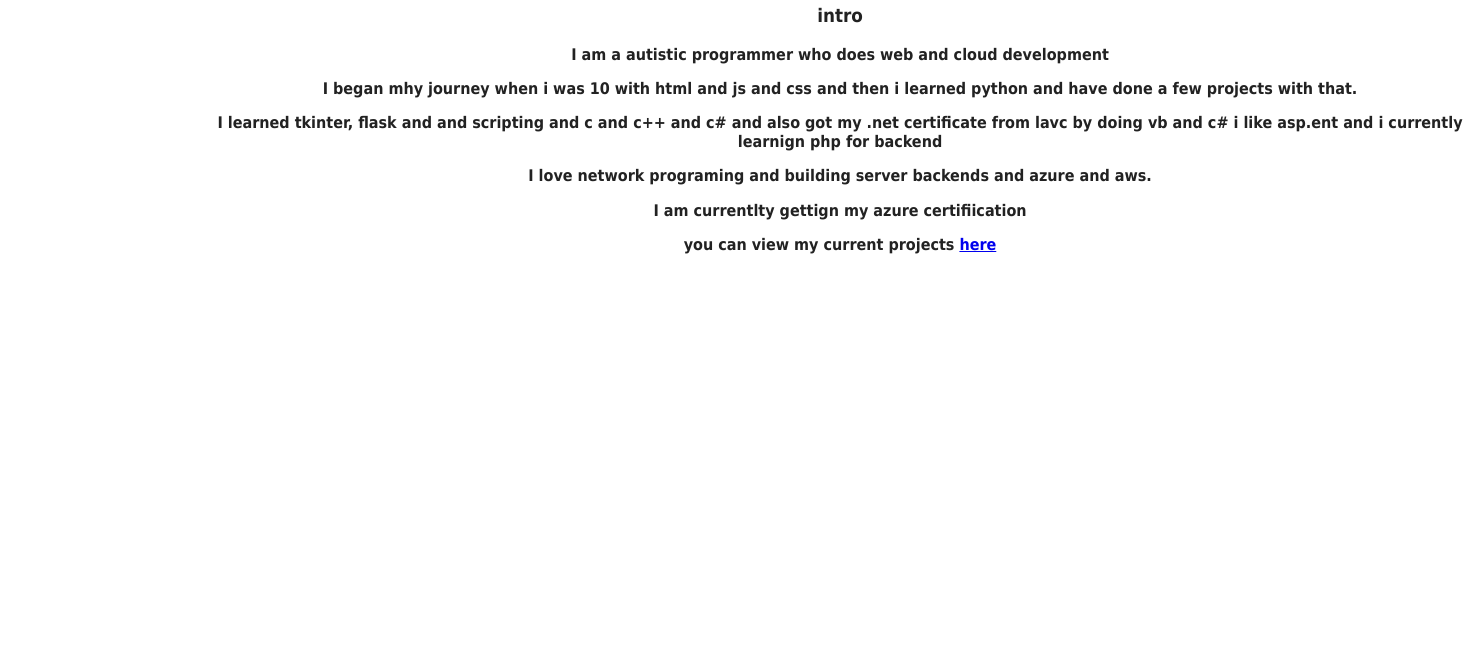
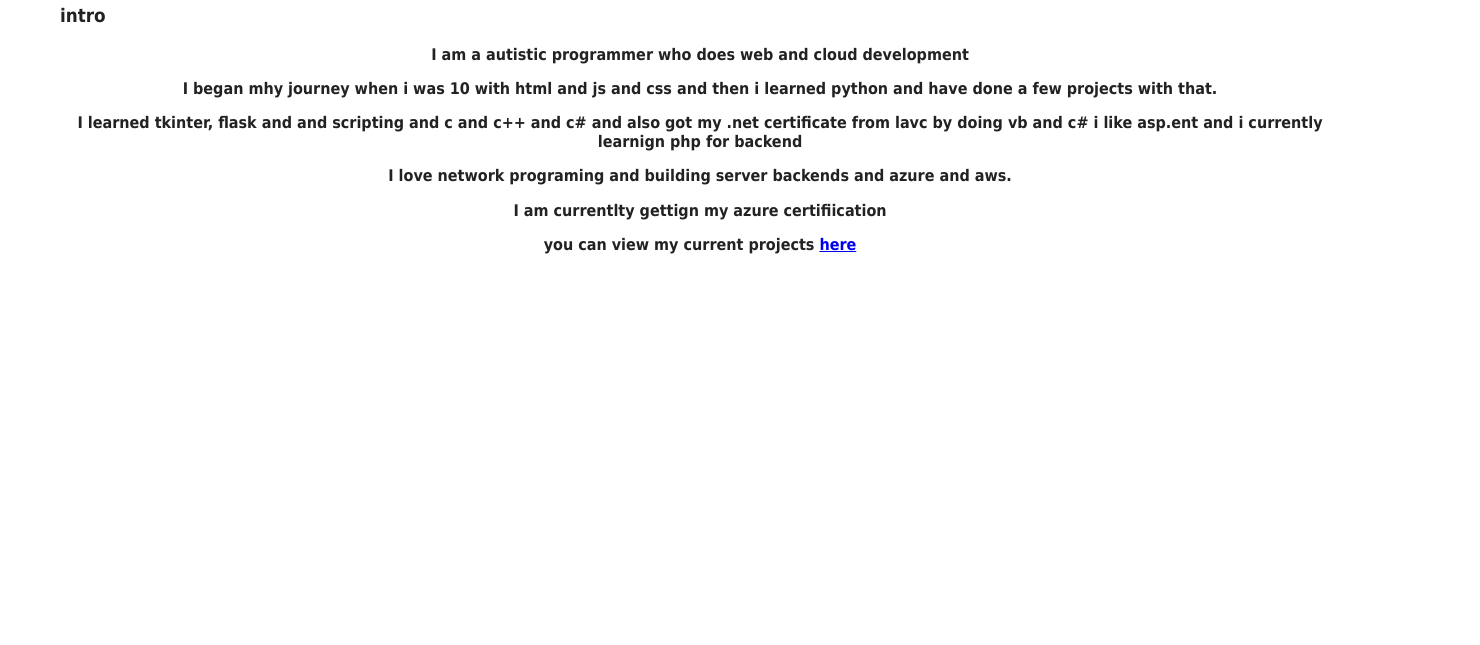
Before and after one commit to aheisleycook/portfolio, a website built with Parcel: page about.html in a window 1280 px wide. Shown: the part 155-800 px from the top of the page, 1480 px wide, since content can reach past the window. Built offline with nearby package versions, Linux system fonts and the light colour scheme.

Commit message:
add position fix

```diff
--- a/css/main.css
+++ b/css/main.css
@@ -14,21 +14,21 @@
 .about
 {
   position:relative;
-  left:100px;
-  text-align:center;
+  left:30px;
+  text-align:left;
 }
 
 .about h3
 {
   position:relative;
-  left:100px;
-  text-align:center;
+  left:30px;
+  text-align:left;
 }
 
 .about p
 {
   position:relative;
-  left:100px;
+  left:30px;
   text-align:center;
 
 }
```
